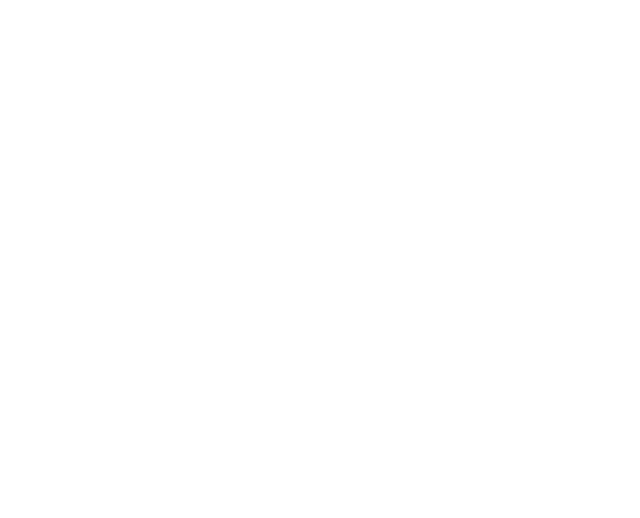
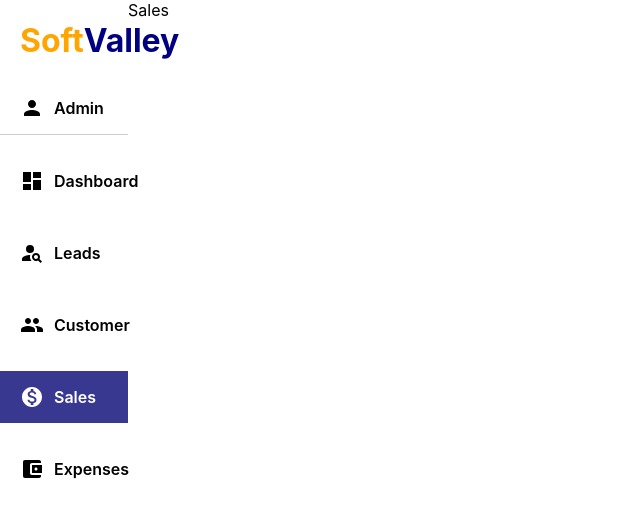
Before and after one commit to mabuhanifa/soft-valley-crm, a React (Create React App) app: page /sales in a window 1280 px wide. Before the commit this address had no page. Shown: the top 518 px of the page, without its empty margins (0-640 px from the left). Built offline with nearby package versions, Linux system fonts and the light colour scheme.

Commit message:
sales routes

```diff
--- a/src/App.js
+++ b/src/App.js
@@ -4,6 +4,7 @@
 import Customer from "./components/Customer";
 import Home from "./components/Home";
 import Leads from "./components/Leads";
+import Sales from "./components/Sales";
 
 function App() {
   return (
@@ -13,6 +14,7 @@
       <Route path="/leads" element={<Leads />} />
       <Route path="/admin" element={<Admin />} />
       <Route path="/customer" element={<Customer />} />
+      <Route path="/sales" element={<Sales />} />
     </Routes>
   );
 }
--- a/src/components/Sales.js
+++ b/src/components/Sales.js
@@ -1,7 +1,13 @@
 import React from 'react'
+import SideBar from './SideBar'
 
 export default function Sales() {
   return (
-    <div>Sales</div>
+    <div className="home">
+      <div className="side">
+        <SideBar />
+      </div>
+      <div>Sales</div>
+    </div>
   )
 }
```
